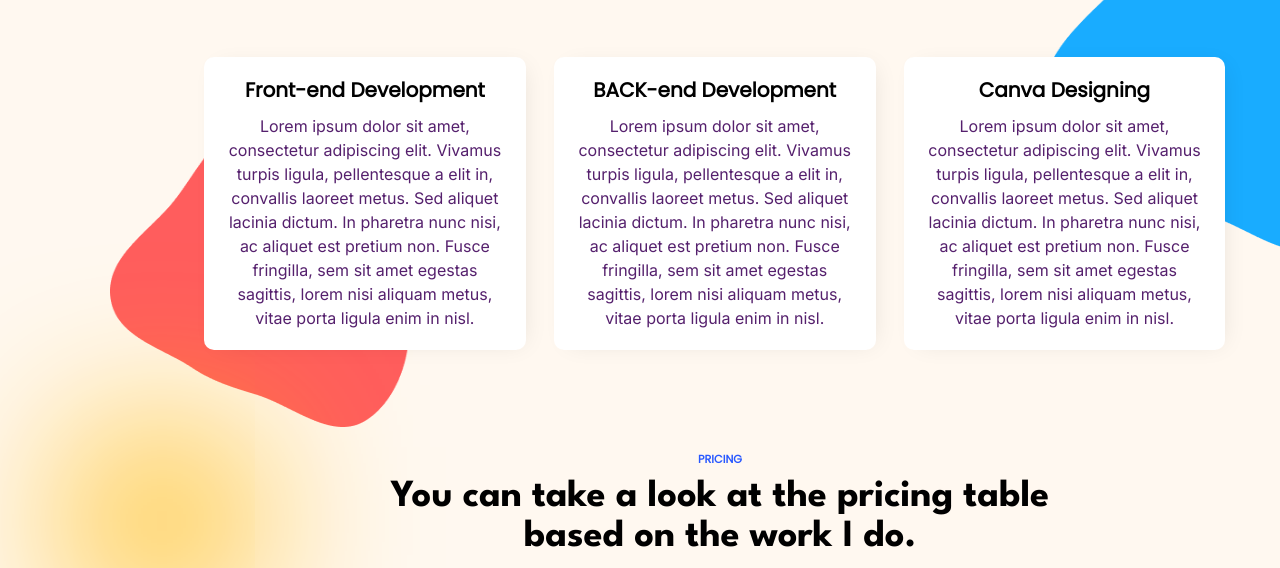
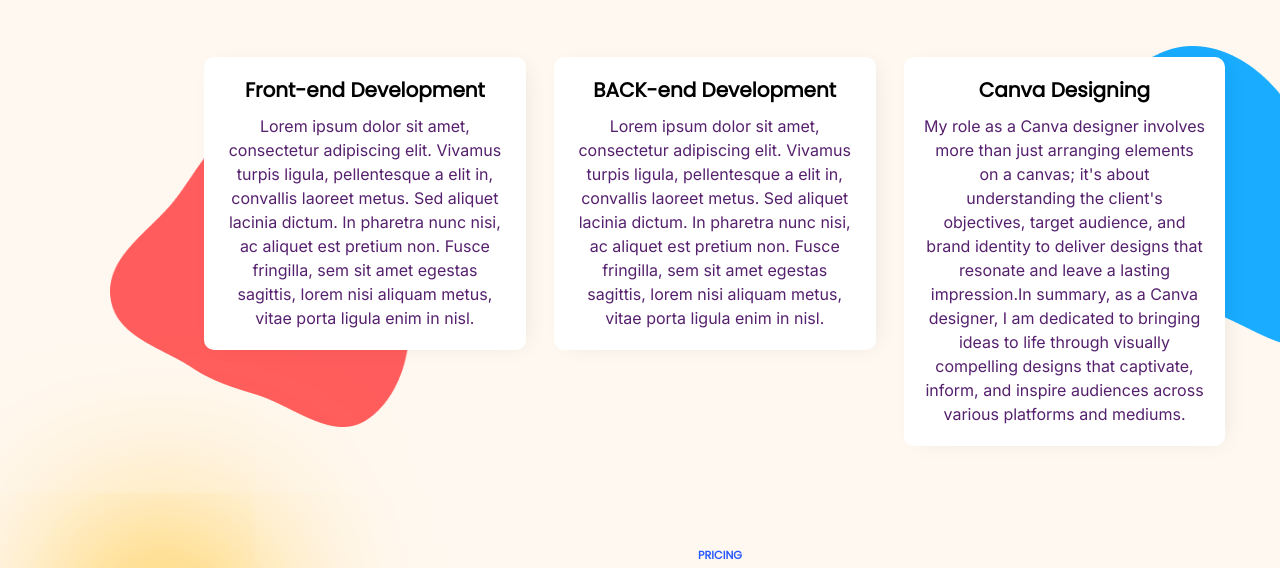
Before and after one commit to Sudip03Dhua/Resume-kqsd-live, a plain HTML site: page src/index.html in a window 1280 px wide. Shown: the part 778-1346 px from the top of the page. Drawn offline with Linux system fonts and the light colour scheme.

Commit message:
"updated canva"

```diff
--- a/src/index.html
+++ b/src/index.html
@@ -121,11 +121,10 @@
         <div class="box">
           <div class="heading-box">Canva Designing</div>
           <div class="box-text">
-            Lorem ipsum dolor sit amet, consectetur adipiscing elit. Vivamus
-            turpis ligula, pellentesque a elit in, convallis laoreet metus.
-            Sed aliquet lacinia dictum. In pharetra nunc nisi, ac aliquet est
-            pretium non. Fusce fringilla, sem sit amet egestas sagittis, lorem
-            nisi aliquam metus, vitae porta ligula enim in nisl.
+            My role as a Canva designer involves more than just arranging elements on a canvas; it's about understanding
+            the client's objectives, target audience, and brand identity to deliver designs that resonate and leave a
+            lasting impression.In summary, as a Canva designer, I am dedicated to bringing ideas to life through visually compelling designs that captivate, inform, and inspire audiences across various platforms and mediums.
+
           </div>
         </div>
         <img id="vettorB" src="VectorB.png" alt="vettorRed" width="300px" height="300px">
```
